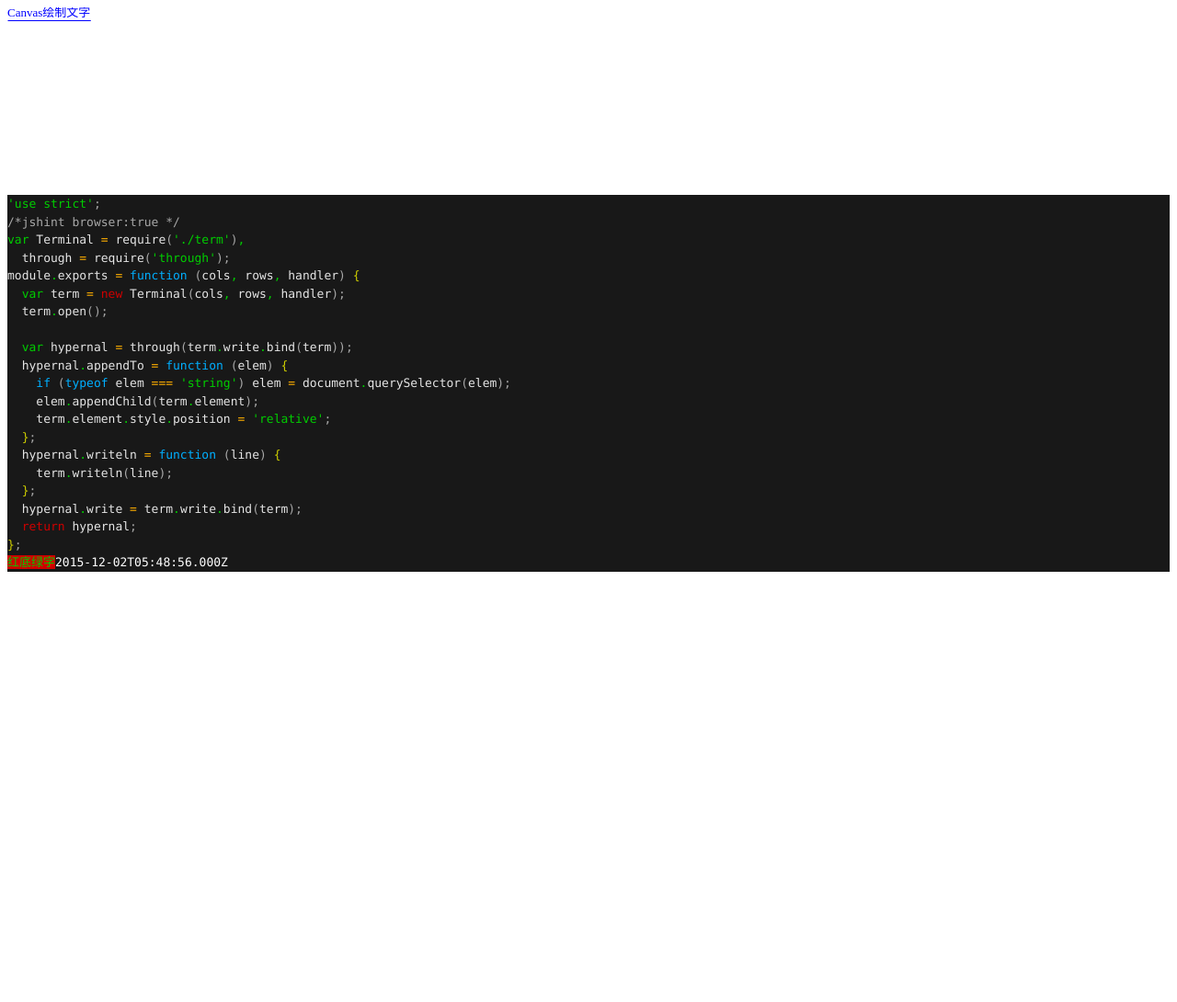
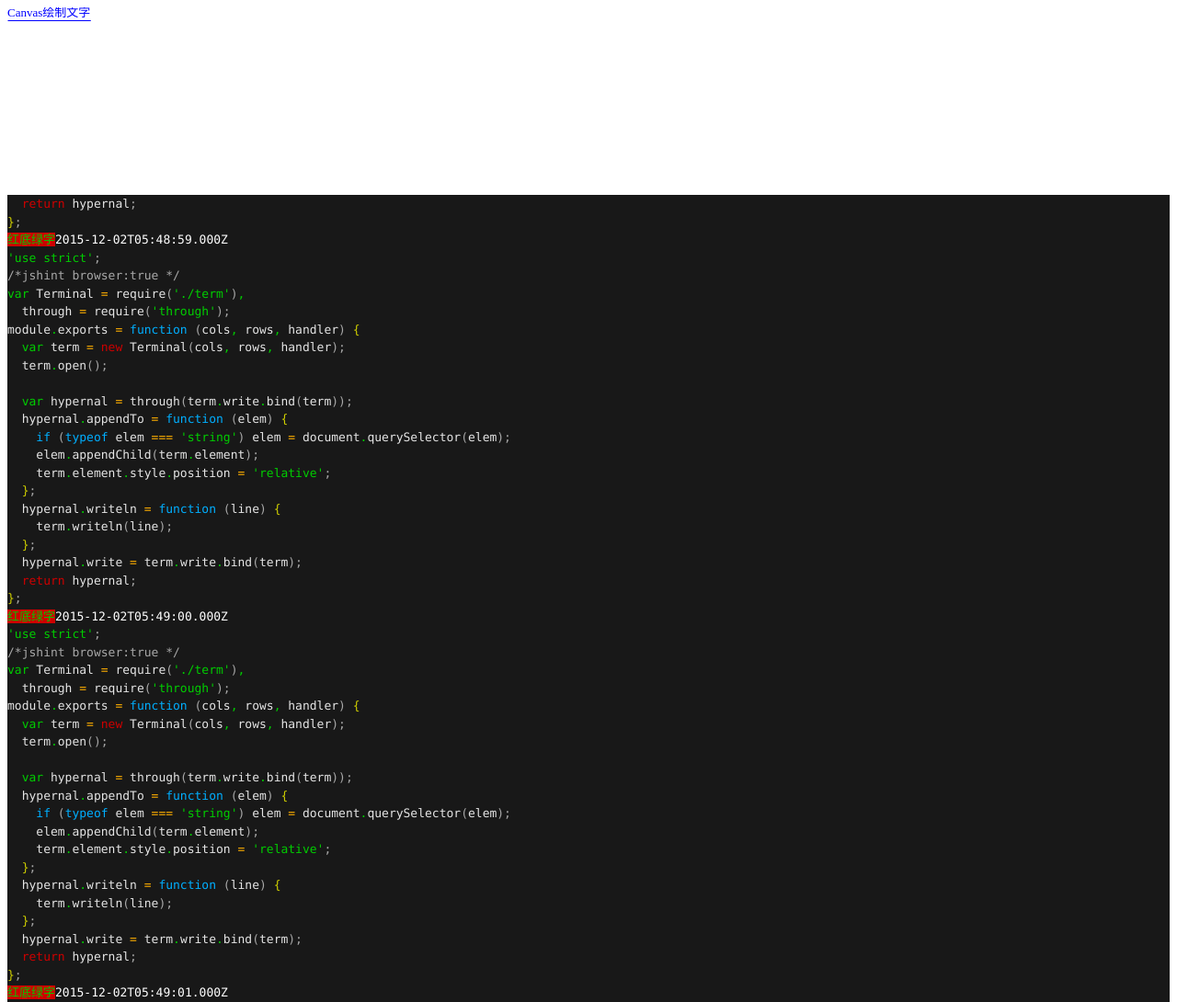
Before and after one commit to nuintun/command-manager, a website: page canvas.html in a window 1280 px wide. Shown: the whole page at 92% size. Before the commit the page ends 800 px from the top, so only its background shows below. Drawn offline with Linux system fonts and the light colour scheme.

Commit message:
update files

```diff
--- a/canvas.html
+++ b/canvas.html
@@ -73,7 +73,7 @@
 
       function write(){
         [
-          '\u001b[32m\'use strict\'\u001b[39m\u001b[38;5;248m;\u001b[39m',
+          '\r\n\u001b[32m\'use strict\'\u001b[39m\u001b[38;5;248m;\u001b[39m',
           '\u001b[38;5;248m/*jshint browser:true */\u001b[39m',
           '',
           '\u001b[32mvar\u001b[39m \u001b[37mTerminal\u001b[39m \u001b[38;5;214m=\u001b[39m \u001b[37mrequire\u001b[39m\u001b[38;5;248m(\u001b[39m\u001b[32m\'./term\'\u001b[39m\u001b[38;5;248m)\u001b[39m\u001b[32m,\u001b[39m',
@@ -105,6 +105,8 @@
         xterm.write('\033[41;32m红底绿字\033[0m' + new Date().toISOString());
 
         document.getElementById('term').innerHTML = xterm.toString('html');
+
+        setTimeout(write, 1000);
       }
 
       write();
```
